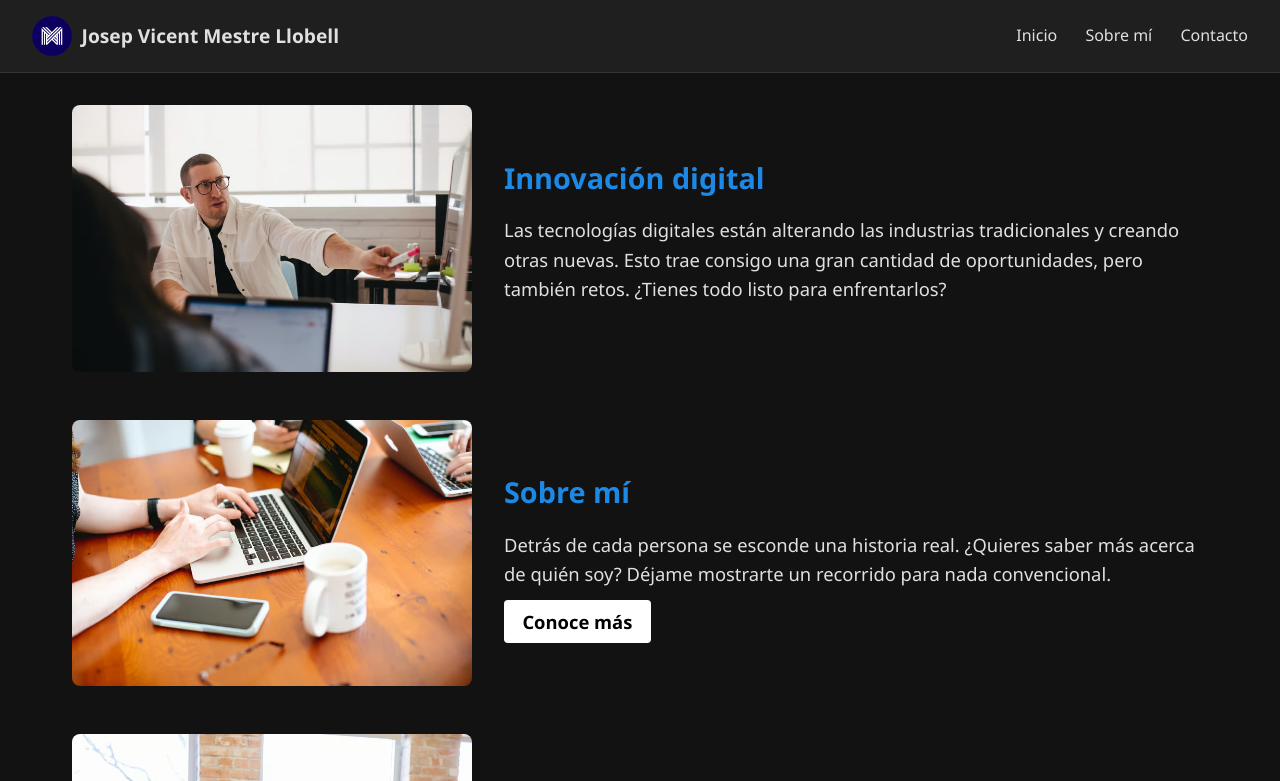
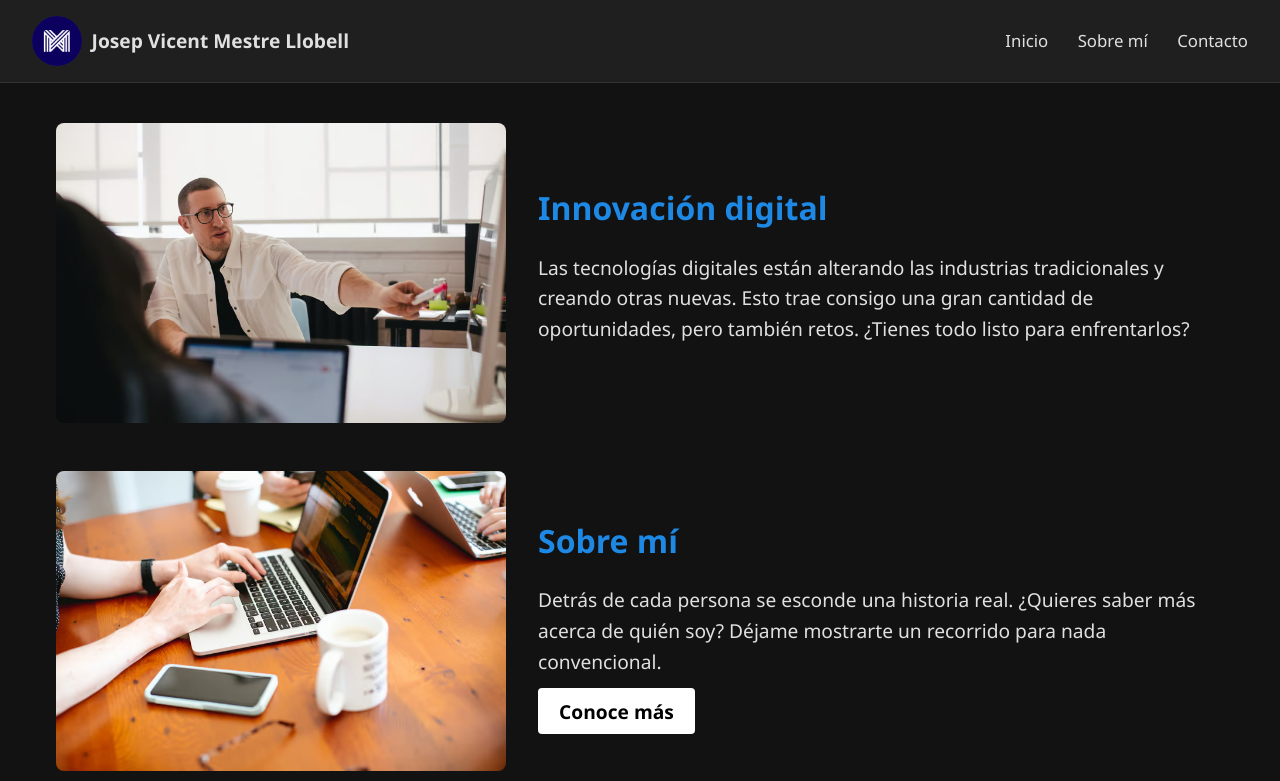
Before and after one commit to BYjosep/BYjosep, a website: page index.html in a window 1280 px wide. Shown: the top 781 px of the page. Drawn offline with Linux system fonts and the light colour scheme.

Commit message:
style: Ajusta diseño general y espaciado del sitio

```diff
--- a/css/style.css
+++ b/css/style.css
@@ -14,11 +14,25 @@
     padding: 0;
 }
 
+html, body {
+    height: 100%;
+}
+
 body {
     font-family: var(--font-family);
     background-color: var(--bg-color);
     color: var(--text-color);
     line-height: 1.6;
+    display: flex;
+    flex-direction: column;
+    min-height: 100vh;
+}
+
+main {
+    flex: 1;
+    padding: 2.5em 1em;
+    max-width: 1200px;
+    margin: 0 auto;
 }
 
 header.sticky {
@@ -47,7 +61,7 @@ header .logo {
 }
 
 header .logo img {
-    height: 40px;
+    height: 50px;
 }
 
 nav a {
@@ -55,16 +69,11 @@ nav a {
     text-decoration: none;
     color: var(--text-color);
     font-weight: 500;
+    font-size: 1.05rem;
 }
 
 nav a:hover {
     color: var(--accent-color);
-}
-
-main {
-    padding: 2em;
-    max-width: 1200px;
-    margin: 0 auto;
 }
 
 .contenido {
@@ -76,28 +85,27 @@ main {
 }
 
 .contenido h2, .contenido h3 {
-    font-size: 1.8rem;
-    margin-bottom: 0.5em;
+    font-size: 2rem;
+    margin-bottom: 0.6em;
     color: var(--accent-color);
 }
 
 .contenido p {
-    font-size: 1.15rem;
+    font-size: 1.2rem;
     margin-bottom: 1em;
 }
 
 .contenido img {
-    max-width: 400px;
+    max-width: 450px;
     width: 100%;
     height: auto;
     flex: 1;
     border-radius: 8px;
 }
 
-
 .contenido > div {
     flex: 2;
-    font-size: 1.15rem;
+    font-size: 1.2rem;
 }
 
 .redes {
@@ -141,9 +149,6 @@ form button {
     cursor: pointer;
 }
 
-
-
-
 form button:hover {
     background-color: #1565c0;
 }
@@ -151,7 +156,7 @@ form button:hover {
 .btn {
     background-color: #fff;
     color: #000;
-    padding: 0.5em 1em;
+    padding: 0.5em 1.1em;
     border-radius: 4px;
     text-decoration: none;
     font-weight: bold;
@@ -167,7 +172,7 @@ footer {
     padding: 1.5em;
     font-size: 0.9em;
     border-top: 1px solid var(--border-color);
-    margin-top: 2em;
+    margin-top: auto;
 }
 
 @media (max-width: 768px) {
```
